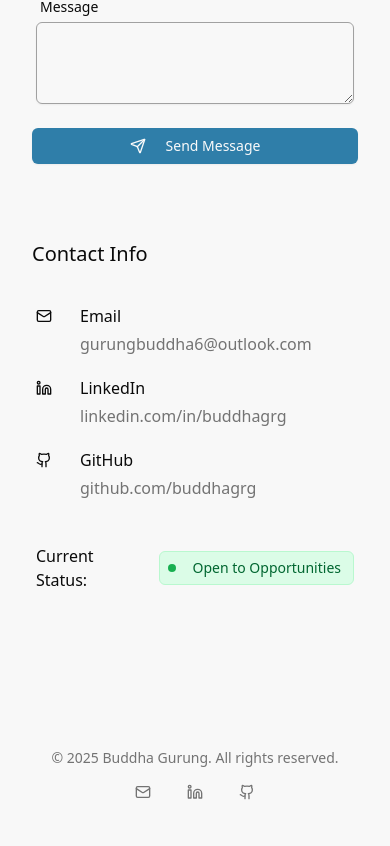
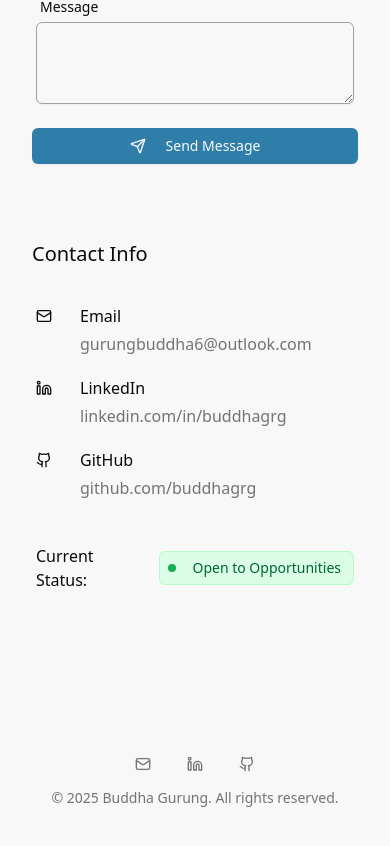
Before and after one commit to buddhagrg/portfolio, a Next.js app: page / in a window 390 px wide. Shown: the part 3640-4486 px from the top of the page. Built offline with nearby package versions, Linux system fonts and the light colour scheme; no server answers.

Commit message:
add order for footer items on small screens

```diff
--- a/components/footer.tsx
+++ b/components/footer.tsx
@@ -8,8 +8,10 @@ export const Footer = () => {
     <footer className="pt-0 md:pt-0.5 pb-5 md:pb-10 text-muted-foreground text-sm bg-background-secondary">
       <div className="max-w-4xl mx-auto text-center">
         <div className="flex flex-col md:flex-row items-center mt-10">
-          <div>&copy; {currentYear} Buddha Gurung. All rights reserved.</div>
-          <div className="flex gap-5 md:gap-10 hover:cursor-pointer md:ml-auto">
+          <div className="order-2 md:order-1">
+            &copy; {currentYear} Buddha Gurung. All rights reserved.
+          </div>
+          <div className="order-1 md:order-2 flex gap-5 md:gap-10 hover:cursor-pointer md:ml-auto">
             {socialLinks.map(({ id, icon: Icon, link }) => (
               <a href={link} key={id}>
                 <Icon className="size-6 md:size-5 lg:size-4" />
```
